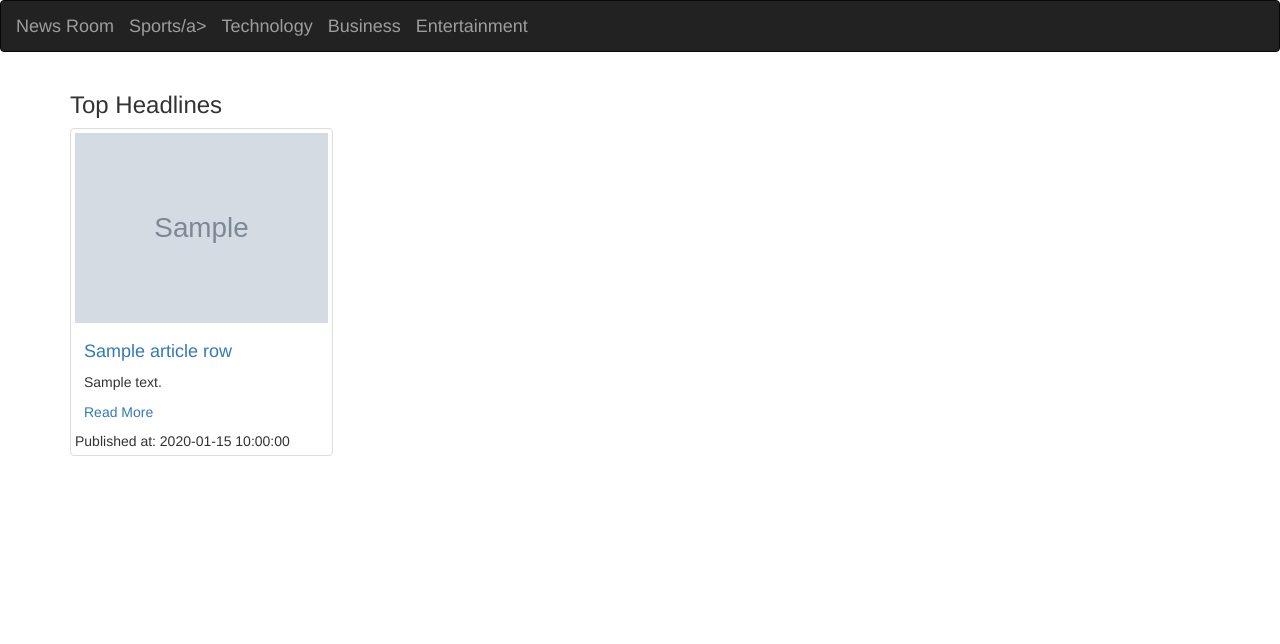
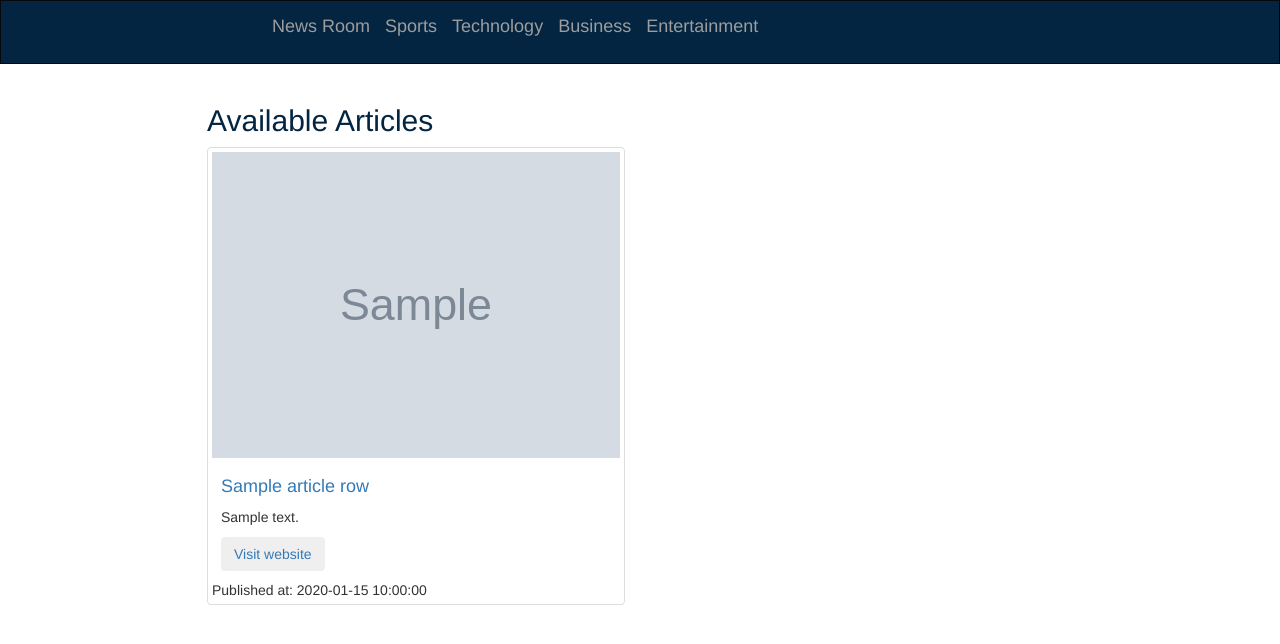
Before and after one commit to ngetichnicholas/News-API, a Flask app: template app/templates/articles.html in a window 1280 px wide. Shown: the top 644 px of the page. Run offline with Flask 2, Linux system fonts and the light colour scheme; the template is opened without the code that fills it: most values are stand-ins (such as "Sample title", 1, 10 or a date in 2020); grey boxes marked "Sample" are stand-in pictures; some libraries are stand-ins or nearby versions.

Commit message:
Update articles page

```diff
--- a/app/main/views.py
+++ b/app/main/views.py
@@ -23,6 +23,6 @@
 	view articles page
 	'''
 	articles = get_articles(id)
-	title = f'NH | {id}'
+	title = f'News Room articles | {id}'
 
 	return render_template('articles.html',title= title,articles = articles)
--- a/app/static/css/index.css
+++ b/app/static/css/index.css
@@ -9,6 +9,12 @@
 }
 h3 {
   color: blue !important;
+}
+.article {
+  height: 60vh !important;
+}
+.thumbnails {
+  height: 100% !important;
 }
 li a {
   font-size: 20px;
--- a/app/templates/articles.html
+++ b/app/templates/articles.html
@@ -1,45 +1,35 @@
 {% extends 'base.html'%}
+
+<!-- Styles block -->
+{% block styles%}
+{{ super() }}
+<link rel="stylesheet" href="{{url_for('static',filename='css/index.css')}}" />
+{% endblock %}
+
 {% block content%}
 <div class="container">
-
 	<!-- Popular movie section  -->
-        <h3> Top Headlines</h3>
+	<h2>Available Articles</h2>
 	{% for article_row in articles | batch(4)%}
-
 	<div class="row">
-
 		{% for article in article_row %}
-
-		        	<div class="col-md-3">
+		<div class="col-md-6 article">
 			<div class="thumbnail">
 				<a href="{{article.url}}" target="_blank">
 					<img src="{{article.image}}" alt="{{article.title}}" class="img-responsive" styles="height:30px">
 				</a>
 				<div class="caption">
-						        <h4><a href="{{article.url}}" target="_blank">{{article.title |truncate(35)}}</a></h4>
-						        <p>{{article.description | truncate(80)}}</p>
-						        <a href="{{article.url}}" target="_blank"> Read More</a>
-
-
+					<h4><a href="{{article.url}}" target="_blank">{{article.title}}</a></h4>
+					<p>{{article.description}}</p>
+					<a href="{{article.url}}" target="_blank"><button class="btn btn-outline-primary">Visit website</button></a>
 				</div>
 				<div class="footer">
 					Published at: {{article.date}}
-
-
 				</div>
 			</div>
-
-
 		</div>
-
 		{% endfor %}
-
 	</div>
-
 	{% endfor %}
-
-
 </div>
-
-
 {%endblock%}
--- a/app/templates/macros.html
+++ b/app/templates/macros.html
@@ -8,11 +8,9 @@
 		</div>
 		<div>
 			<p>
-				{{ sources.description |truncate(100)}}
+				{{ sources.description}}
 			</p>
-			<h3>{{ sources.name}}</h3>
-			<h3>{{ sources.name}}</h3>
-			<button class="btn btn-outline-primary"><a href="/sources/{{sources.id}}">View {{ sources.name}} articles</a></button>
+			<a href="/sources/{{sources.id}}"><button class="btn btn-outline-primary">View {{ sources.name}} articles</button></a>
 		</div>
 	</div>
 	{% endfor %}
--- a/app/templates/navbar.html
+++ b/app/templates/navbar.html
@@ -10,7 +10,7 @@
         <a class="navbar-brand main" href="/"> News Room</a>
       </div>
     <div class="collapse navbar-collapse" id="navbarNavAltMarkup">
-        <a class="navbar-brand shrinkable" href="">Sports/a>
+        <a class="navbar-brand shrinkable" href="">Sports</a>
         <a class="navbar-brand shrinkable" href="">Technology</a>
         <a class="navbar-brand shrinkable" href="">Business</a>
         <a class="navbar-brand shrinkable" href="">Entertainment</a>
```
Lines whose indentation alone changed are shown as unchanged.
